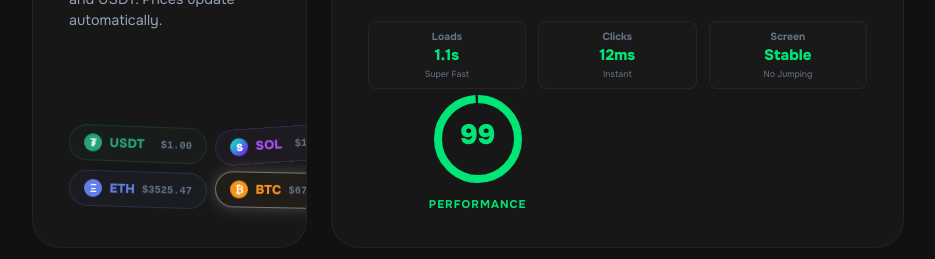
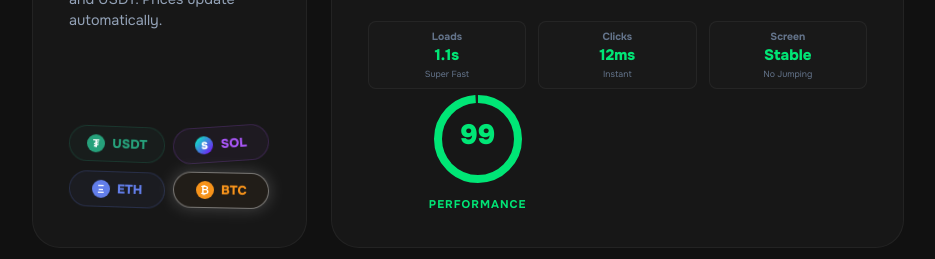
Before and after one commit to Tms119/Theme-Zoo, a Next.js app: page / in a window 1280 px wide. Shown: the part 3600-3859 px from the top of the page, without its empty margins (312-1247 px from the left). Built offline with nearby package versions, Linux system fonts and the light colour scheme; no server answers; a web font is replaced by a local one.

Commit message:
Permanently remove coin values and center badge text for all screen sizes

```diff
--- a/app/globals.css
+++ b/app/globals.css
@@ -1509,6 +1509,7 @@ body {
   font-family: var(--font-sans);
   display: inline-flex;
   align-items: center;
+  justify-content: center;
   gap: 0.45rem;
   border: 1px solid var(--border-color);
   background: rgba(255, 255, 255, 0.02);
--- a/components/marketing/BentoFeatures.js
+++ b/components/marketing/BentoFeatures.js
@@ -363,9 +363,6 @@ export default function BentoFeatures() {
                 >
                   <span className="coin-badge-icon">{coin.symbol}</span>
                   <span style={{ fontWeight: 800 }}>{coin.name}</span>
-                  <span className="coin-rate-text" style={{ color: 'var(--text-muted)', fontSize: '0.65rem', marginLeft: 'auto', fontFamily: 'monospace' }}>
-                    ${coin.rate}
-                  </span>
                 </div>
               ))}
             </div>
```
